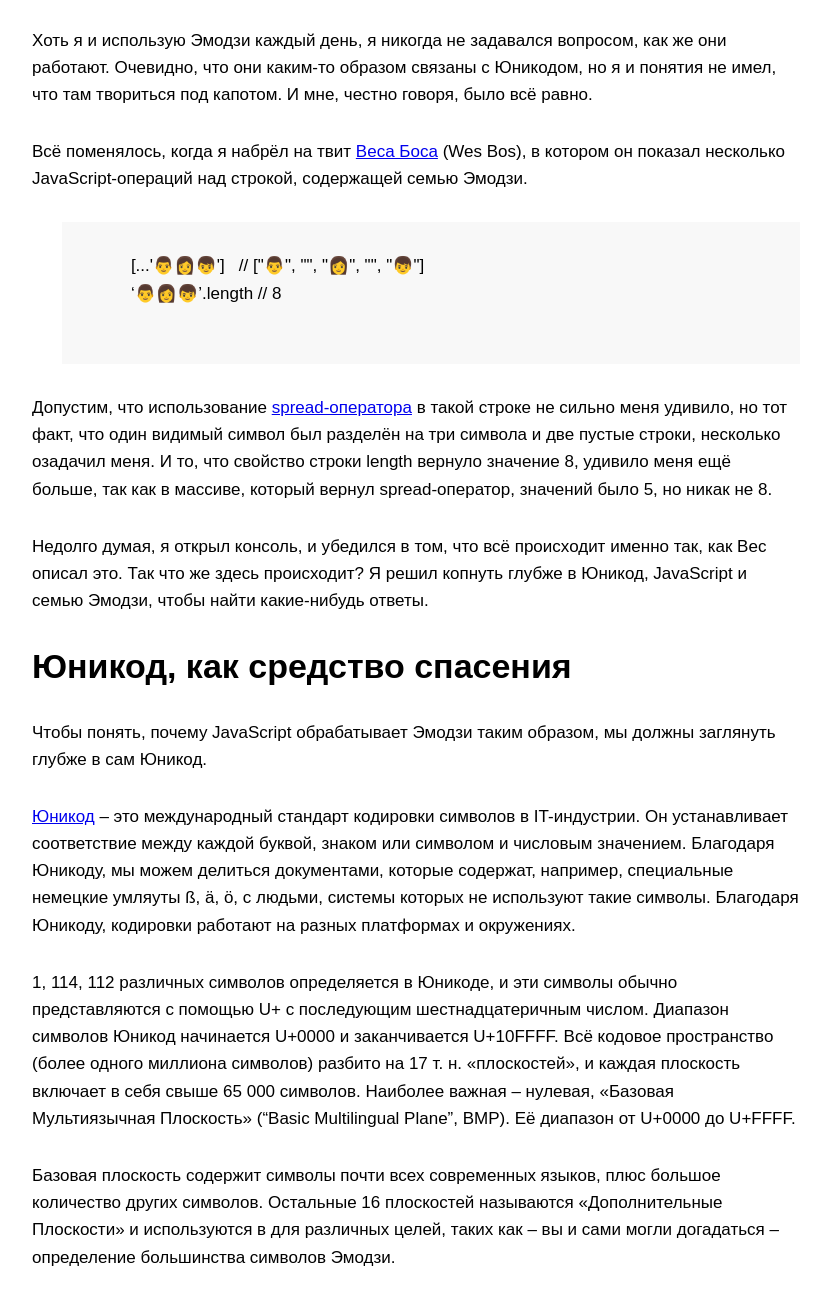
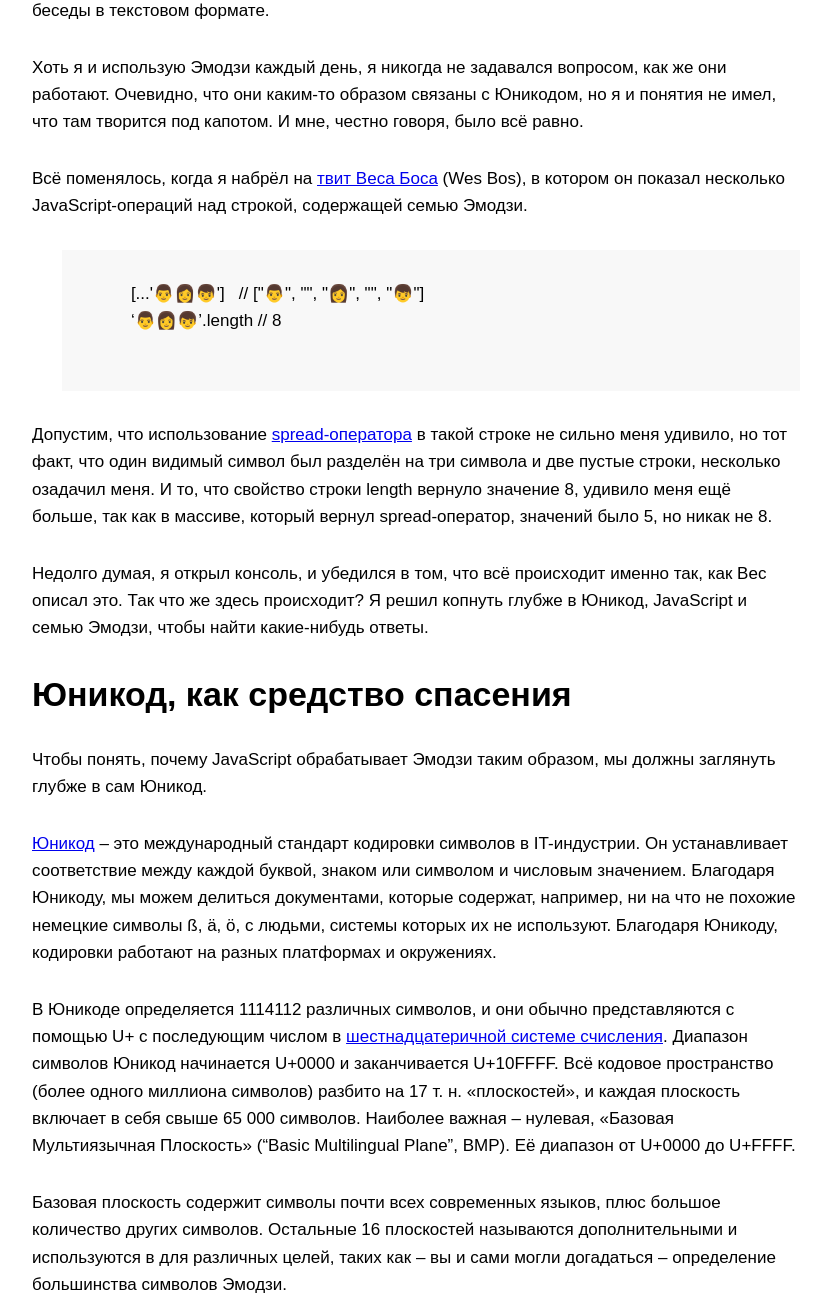
Before and after one commit to electrovladyslav/emoji.prototype.length, a website: page index.html in a window 1280 px wide. Shown: the part 1080-2382 px from the top of the page, without its empty margins (224-1053 px from the left). Drawn offline with Linux system fonts and the light colour scheme.

Commit message:
Вычитал твой текст,поправил ошибки и дополнил

```diff
--- a/index.html
+++ b/index.html
@@ -12,13 +12,13 @@
 
   <img width="100%" src="https://images.contentful.com/256tjdsmm689/1TXKDiDJecqKG482iKcAeC/716d5c642389157f918776af92378397/EmojiFamilyHeader.png" alt="image" />
 
-  <p>Эмодзи (или смайлики) – это основа текстового общения наших дней. Без этих маленьких символов, много бесед в чатах сегодня занчивались бы неловким молчанием недопониманием или. Я всё ещё помню старые добрые времена, когда СМС-ки были крутой штукой.</p>
+  <p>Эмодзи (или смайлики) – это основа текстового общения наших дней. Без этих маленьких символов, много бесед в чатах сегодня занчивались бы неловким молчанием или недопониманием. Я всё ещё помню старые добрые времена, когда СМС-ки были крутой штукой.</p>
 
   <p>Предложение пообщаться в чате без смайликов скорее всего приведёт к сообщению «Ты что шутишь?». Все быстро поняли, что юмор и сарказм (кстати, нам бы не помешало быть менее саркастичными) не просто передать используя лишь письменные знаки. В какой-то момент возник первый Эмодзи, и они быстро стали одним из фундаментальных компонентов любой беседы в текстовом формате.</p>
 
-  <p>Хоть я и использую Эмодзи каждый день, я никогда не задавался вопросом, как же они работают. Очевидно, что они каким-то образом связаны с Юникодом, но я и понятия не имел, что там твориться под капотом. И мне, честно говоря, было всё равно.</p>
+  <p>Хоть я и использую Эмодзи каждый день, я никогда не задавался вопросом, как же они работают. Очевидно, что они каким-то образом связаны с Юникодом, но я и понятия не имел, что там творится под капотом. И мне, честно говоря, было всё равно.</p>
 
-  <p>Всё поменялось, когда я набрёл на твит <a href="https://twitter.com/wesbos/status/769229581509332992" title="Wes Bos"> Веса Боса</a> (Wes Bos), в котором он показал несколько JavaScript-операций над строкой, содержащей семью Эмодзи.</p>
+  <p>Всё поменялось, когда я набрёл на <a href="https://twitter.com/wesbos/status/769229581509332992" title="Wes Bos">твит Веса Боса</a> (Wes Bos), в котором он показал несколько JavaScript-операций над строкой, содержащей семью Эмодзи.</p>
 
   <pre>
     [...'👨👩👦']   // ["👨", "", "👩", "", "👦"]
@@ -33,12 +33,12 @@
 
   <p>Чтобы понять, почему JavaScript обрабатывает Эмодзи таким образом, мы должны заглянуть глубже в сам Юникод.</p>
 
-  <p><a href="https://ru.wikipedia.org/wiki/%D0%AE%D0%BD%D0%B8%D0%BA%D0%BE%D0%B4" title="Wiki">Юникод</a>  – это международный стандарт кодировки символов в IT-индустрии. Он устанавливает соответствие между каждой буквой, знаком или символом и числовым значением. Благодаря Юникоду, мы можем делиться документами, которые содержат, например, специальные немецкие умляуты ß, ä, ö, с людьми, системы которых не используют такие символы. Благодаря Юникоду, кодировки работают на разных платформах и окружениях.</p>
+  <p><a href="https://ru.wikipedia.org/wiki/%D0%AE%D0%BD%D0%B8%D0%BA%D0%BE%D0%B4" title="Wiki">Юникод</a>  – это международный стандарт кодировки символов в IT-индустрии. Он устанавливает соответствие между каждой буквой, знаком или символом и числовым значением. Благодаря Юникоду, мы можем делиться документами, которые содержат, например, ни на что не похожие немецкие символы<!--специальные немецкие умляуты--> ß, ä, ö, с людьми, системы которых их не используют<!--такие символы-->. Благодаря Юникоду, кодировки работают на разных платформах и окружениях.</p>
 
-  <p>1, 114, 112 различных символов определяется в Юникоде, и эти символы обычно представляются с помощью U+ с последующим шестнадцатеричным числом. Диапазон символов Юникод начинается U+0000 и заканчивается U+10FFFF.
+  <p>В Юникоде определяется 1114112 <!--это число-->различных символов, и они<!--эти символы--> обычно представляются с помощью U+ с последующим числом в <a href="https://ru.wikipedia.org/wiki/%D0%A8%D0%B5%D1%81%D1%82%D0%BD%D0%B0%D0%B4%D1%86%D0%B0%D1%82%D0%B5%D1%80%D0%B8%D1%87%D0%BD%D0%B0%D1%8F_%D1%81%D0%B8%D1%81%D1%82%D0%B5%D0%BC%D0%B0_%D1%81%D1%87%D0%B8%D1%81%D0%BB%D0%B5%D0%BD%D0%B8%D1%8F">шестнадцатеричной системе счисления</a>. Диапазон символов Юникод начинается U+0000 и заканчивается U+10FFFF.
   Всё кодовое пространство (более одного миллиона символов) разбито на 17 т. н. «плоскостей», и каждая плоскость включает в себя свыше 65 000 символов. Наиболее важная – нулевая, «Базовая Мультиязычная Плоскость» (“Basic Multilingual Plane”, BMP). Её диапазон от U+0000 до U+FFFF.</p>
 
-  <p>Базовая плоскость содержит символы почти всех современных языков, плюс большое количество других символов. Остальные 16 плоскостей называются «Дополнительные Плоскости» и используются в для различных целей, таких как – вы и сами могли догадаться – определение большинства символов Эмодзи.</p>
+  <p>Базовая плоскость содержит символы почти всех современных языков, плюс большое количество других символов. Остальные 16 плоскостей называются дополнительными<!--«Дополнительные Плоскости» --> и используются в для различных целей, таких как – вы и сами могли догадаться – определение большинства символов Эмодзи.</p>
 
 
 
```
